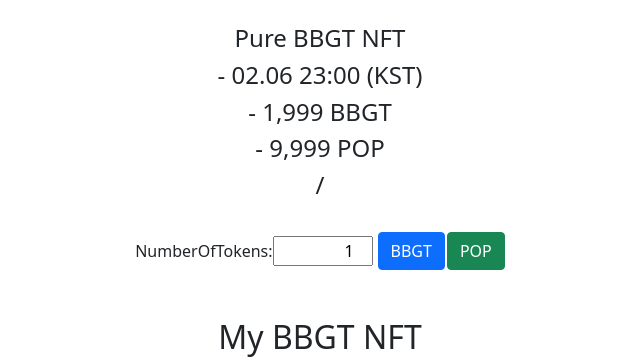
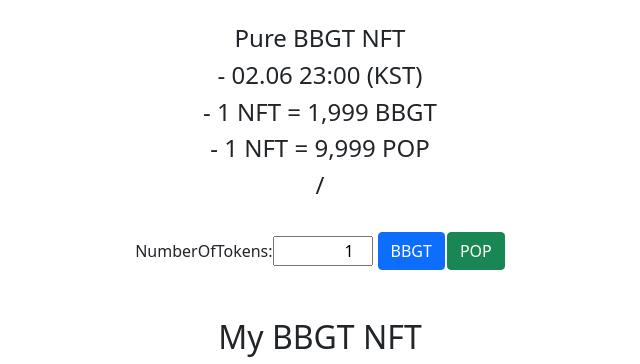
Before and after one commit to bbaguette-world/bbaguette-homepage, a Node project: template views/nft.hbs in a window 1280 px wide. Shown: the part 56-420 px from the top of the page, without its empty margins (320-960 px from the left). Run offline with Node 20 templates, Linux system fonts and the light colour scheme; the template is opened without the code that fills it, so the values that code supplies are empty; some libraries are stand-ins or nearby versions.

Commit message:
add: more detail desc

```diff
--- a/views/index.hbs
+++ b/views/index.hbs
@@ -31,6 +31,9 @@
   <main>
     <div>
       <h4>Bring Bbaguette into the World</h4>
+    </div>
+    <div>
+      <h4>1 BBGT = 1 BBGT</h4>
     </div>
     <br/>
     <div>
--- a/views/nft.hbs
+++ b/views/nft.hbs
@@ -34,8 +34,8 @@
     <br/>
     <div><h4>Pure BBGT NFT</h4></div>
     <div><h4>- 02.06 23:00 (KST)</h4></div>
-    <div><h4>- 1,999 BBGT</h4></div>
-    <div><h4>- 9,999 POP</h4></div>
+    <div><h4>- 1 NFT = 1,999 BBGT</h4></div>
+    <div><h4>- 1 NFT = 9,999 POP</h4></div>
     <div><h4><span id="total-supply"></span>/<span id="max-supply"></span></h4></div>
     <br/>
 
```
